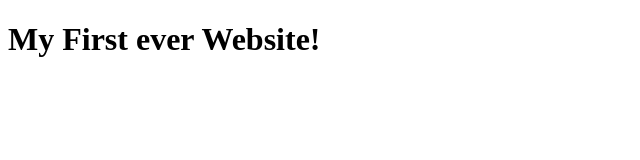
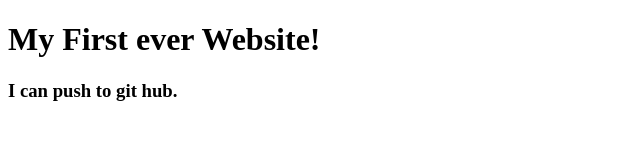
Before and after one commit to Tehjib/my-first-website, a plain HTML site: page index.html in a window 1280 px wide. Shown: the whole page, without its empty margins (0-640 px from the left). Drawn offline with Linux system fonts and the light colour scheme.

Commit message:
learned github

```diff
--- a/index.html
+++ b/index.html
@@ -8,5 +8,6 @@
 </head>
 <body>
     <h1>My First ever Website!</h1>
+    <h3>I can push to git hub.</h3>
 </body>
 </html>
```
